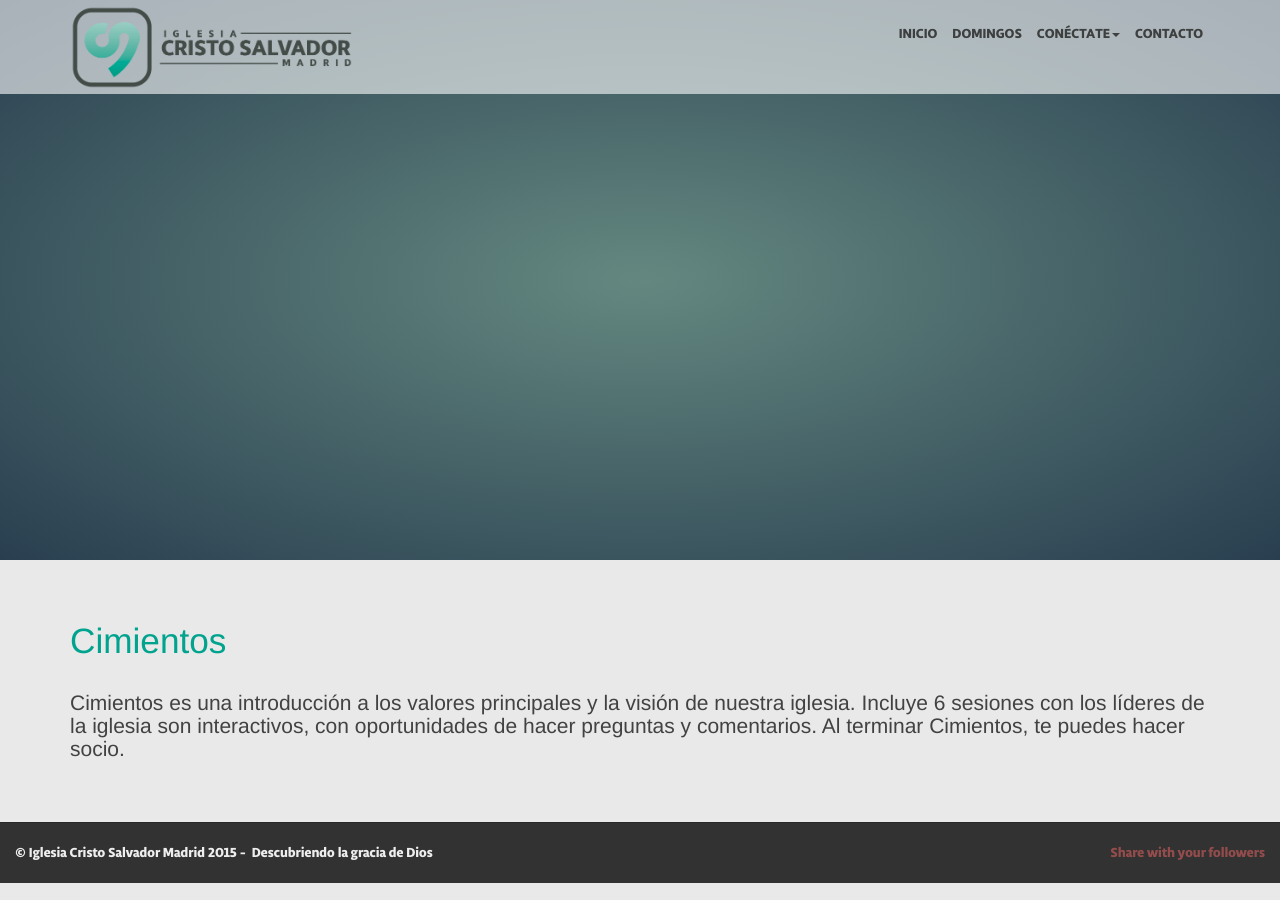
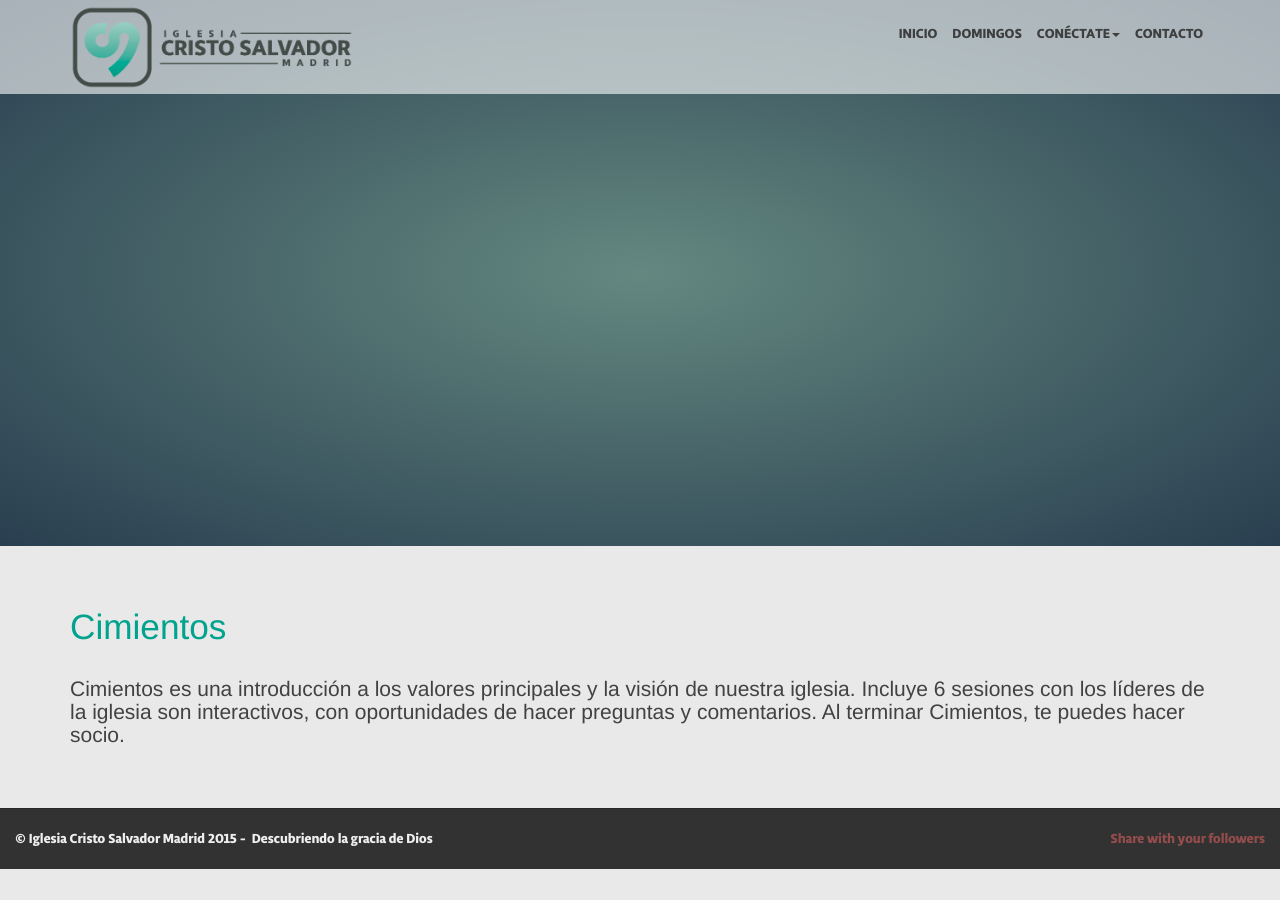
Before and after one commit to cristosalvador/cristosalvador.github.io, a Jekyll site: the page built from cim.html, in a window 1280 px wide. Built offline with Jekyll 4.4.1, drawn with Linux system fonts in a browser that asks for light colours; nearby versions of some CDN libraries.

Commit message:
Added new images for Conectate

```diff
--- a/3d.html
+++ b/3d.html
@@ -1,6 +1,6 @@
 ---
 layout: page
-mainimage : images/3d.jpg
+mainimage : images/3d_final.jpg
 ---
 <section id="3dgroup" class="subpage">
     <div class="container">
--- a/_layouts/page.html
+++ b/_layouts/page.html
@@ -13,8 +13,8 @@
 
     <section class="page-banner">
 
-		<div class="dzsparallaxer auto-init use-loading"  data-options='{ direction: "reverse", mode_scroll: "fromtop"}' style="height:40em;">
-		<div class="divimage dzsparallaxer--target " style="width: 100%; height: 45em; background-image: url({{ page.mainimage }})"> </div>
+		<div class="dzsparallaxer auto-init use-loading"  data-options='{ direction: "reverse", mode_scroll: "fromtop"}' style="height:39em;">
+		<div class="divimage dzsparallaxer--target " style="width: 100%; height: 44em; background-image: url({{ page.mainimage }})"> </div>
 		</div>
     </section>
 	<section class="page-content">
--- a/cim.html
+++ b/cim.html
@@ -1,6 +1,6 @@
 ---
 layout: page
-mainimage : images/cim5.jpg
+mainimage : images/cimientos_final.jpg
 ---
 <section id="cimientos" class="subpage">
     <div class="container">
--- a/mission.html
+++ b/mission.html
@@ -1,6 +1,6 @@
 ---
 layout: page
-mainimage : images/miss4.jpg
+mainimage : images/mission_final.jpg
 menuactive : mission
 ---
 <section id="mission" class="subpage">
```
Also changed, not shown: images/3d_final.jpg (added), images/cimientos_final.jpg (added), images/mission_final.jpg (added).
